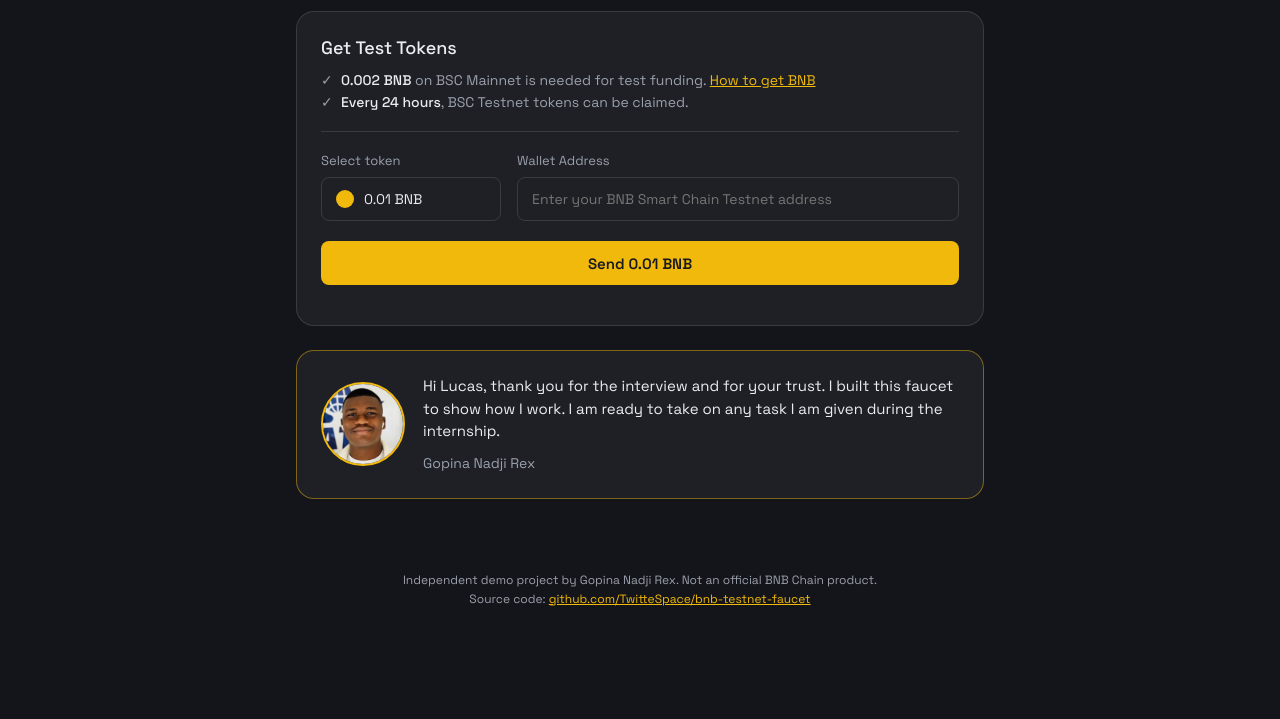
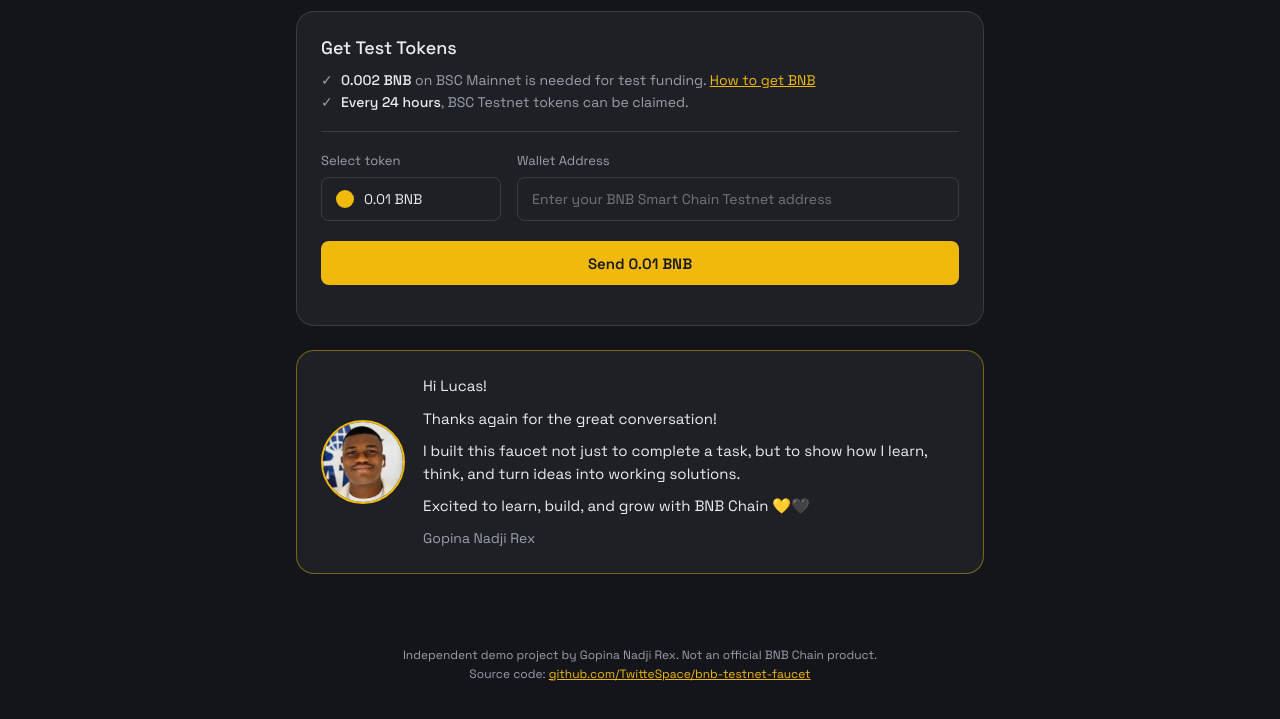
Before and after one commit to TwitteSpace/bnb-testnet-faucet, a website: page public/index.html in a window 1280 px wide. Shown: the part 169-888 px from the top of the page. Before the commit the page ends 826 px from the top, so only its background shows below. Drawn offline with Linux system fonts and the light colour scheme; no server answers; a web font is replaced by a local one.

Commit message:
Update page

```diff
--- a/public/index.html
+++ b/public/index.html
@@ -78,7 +78,10 @@
     <section class="card note">
       <img class="avatar" id="me" src="gopina.jpg" alt="Gopina" onerror="this.replaceWith(Object.assign(document.createElement('div'),{className:'avatar',textContent:'G'}))">
       <div>
-        <p>Hi Lucas, thank you for the interview and for your trust. I built this faucet to show how I work. I am ready to take on any task I am given during the internship.</p>
+        <p>Hi Lucas!</p>
+        <p>Thanks again for the great conversation!</p>
+        <p>I built this faucet not just to complete a task, but to show how I learn, think, and turn ideas into working solutions.</p>
+        <p>Excited to learn, build, and grow with BNB Chain 💛🖤</p>
         <p class="sign">Gopina Nadji Rex</p>
       </div>
     </section>
```
